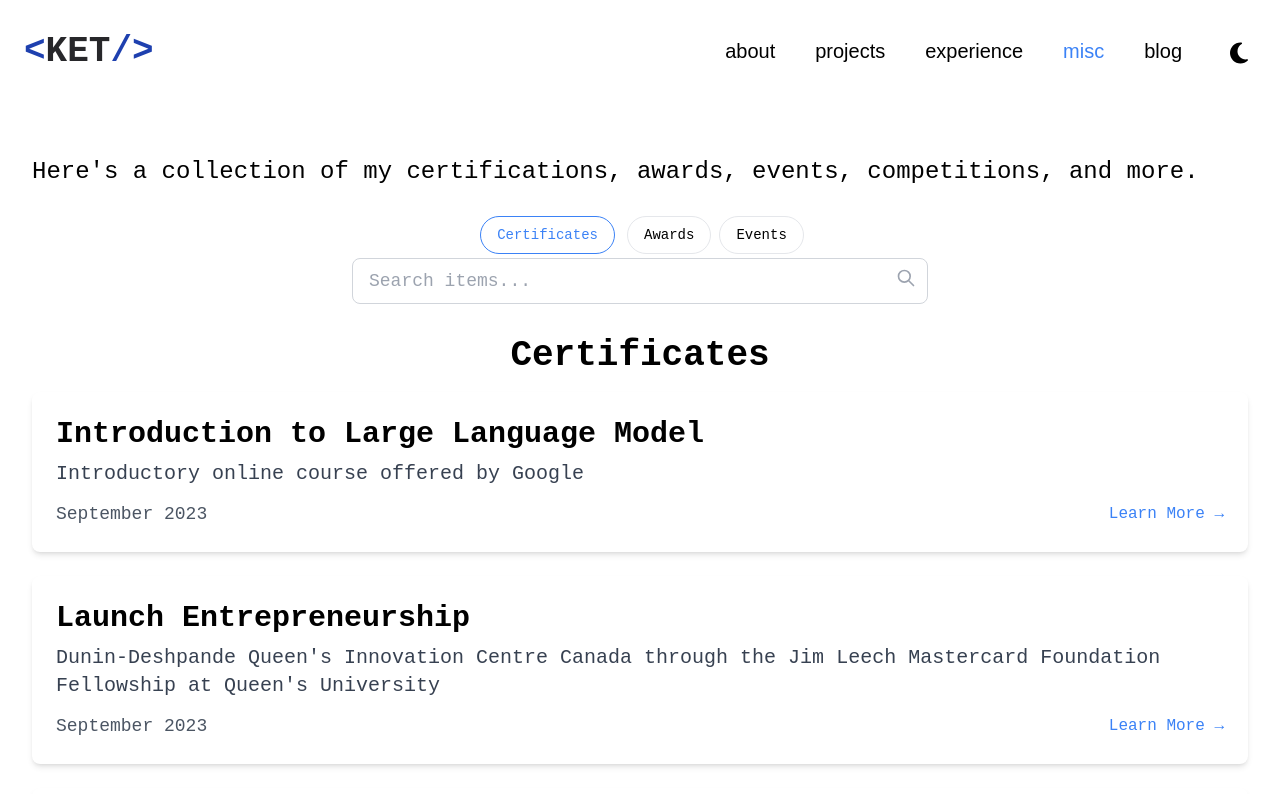
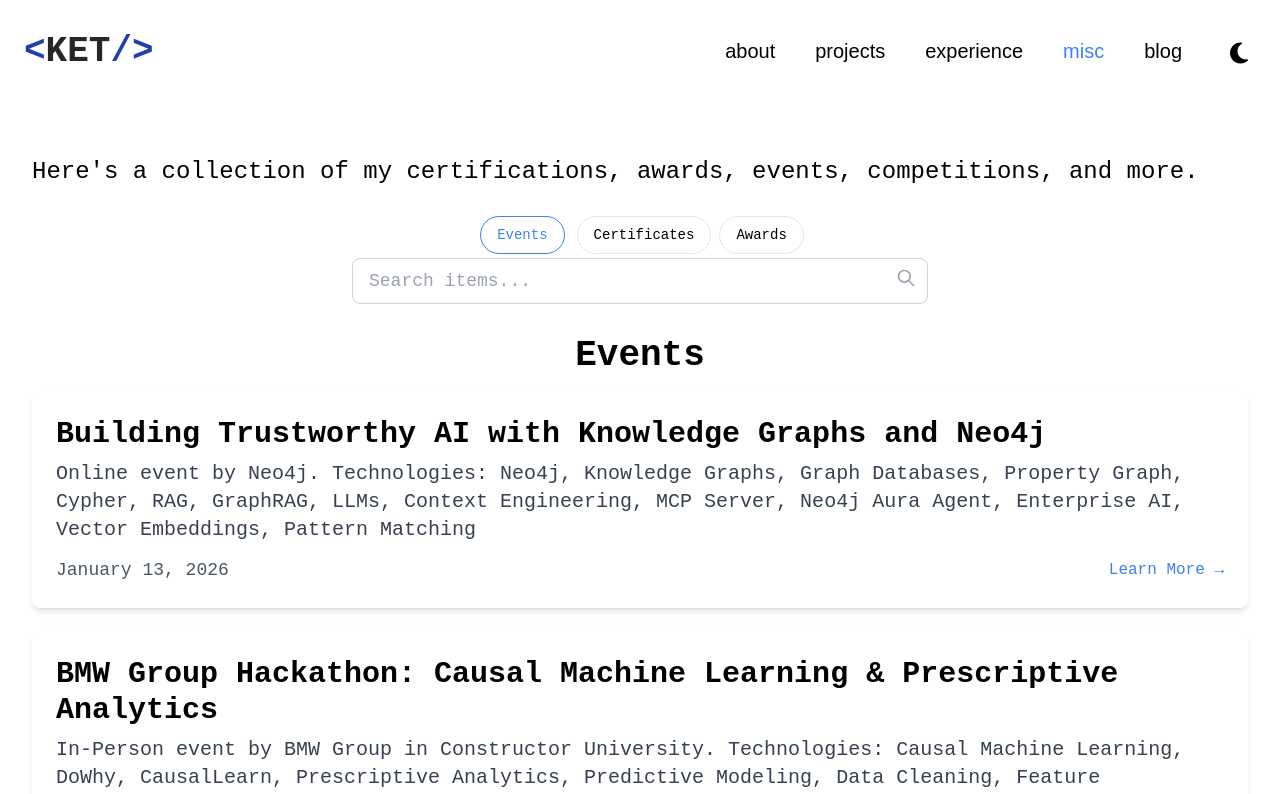
Before and after one commit to 9117KET/my-portfolio, a React (Vite) app: page /misc in a window 1280 px wide. Shown: the top 794 px of the page. Built offline with nearby package versions, Linux system fonts and the light colour scheme.

Commit message:
updated eevnt with bmw hackathon

```diff
--- a/src/data/events.ts
+++ b/src/data/events.ts
@@ -38,6 +38,63 @@ import { Event } from "../types/event";
  * - Applications section connects learning to practical use
  */
 export const events: Event[] = [
+  {
+    id: "bmw-causal-ml-hackathon",
+    title:
+      "BMW Group Hackathon: Causal Machine Learning & Prescriptive Analytics",
+    date: "2025",
+    eventType: "In-Person",
+    organizer: "BMW Group",
+    location: "Constructor University",
+    technologies: [
+      "Causal Machine Learning",
+      "DoWhy",
+      "CausalLearn",
+      "Prescriptive Analytics",
+      "Predictive Modeling",
+      "Data Cleaning",
+      "Feature Engineering",
+      "Model Training",
+      "Data Visualization",
+      "Dashboard Development",
+      "Sensor Data Analysis",
+      "Manufacturing Analytics",
+      "Python",
+      "Machine Learning",
+      "Statistical Analysis",
+      "Causal Inference",
+      "DAG (Directed Acyclic Graphs)",
+      "Counterfactual Analysis",
+    ],
+    keyTakeaways: [
+      "Causal Machine Learning goes beyond correlation to identify cause-and-effect relationships, enabling actionable insights in manufacturing processes",
+      "DoWhy is a Python library that provides a unified interface for causal inference, implementing the four-step process: model, identify, estimate, and refute causal effects",
+      "CausalLearn is an open-source library that offers advanced causal discovery algorithms, including constraint-based, score-based, and functional causal model methods",
+      "Prescriptive Analytics extends beyond prediction to recommend specific actions that optimize outcomes, answering 'what should we do?' rather than just 'what will happen?'",
+      "Working with real production data (44,818 training points, 376 test points) from BMW's Dingolfing facility provided authentic experience with industrial-scale datasets",
+      "Sensor data from 370+ sensors requires sophisticated feature engineering and dimensionality reduction techniques to extract meaningful patterns",
+      "Causal models can identify which sensor readings or process parameters actually cause OK/NOK outcomes, not just correlate with them",
+      "The challenge required balancing model accuracy with interpretability, as prescriptive recommendations need to be explainable to manufacturing engineers",
+      "Dashboard visualization is crucial for translating complex ML outputs into actionable insights for non-technical stakeholders",
+      "Team collaboration in a time-constrained environment (3 days) required effective task distribution, parallel workstreams, and continuous integration of components",
+      "Causal inference helps answer counterfactual questions: 'What would happen if we changed this parameter?' enabling true prescriptive recommendations",
+      "The hackathon emphasized the importance of data cleaning and preprocessing, as real-world manufacturing data contains missing values, outliers, and inconsistencies",
+    ],
+    applications:
+      "Causal Machine Learning and Prescriptive Analytics have transformative applications across manufacturing and industrial operations. In automotive production, these techniques can identify root causes of quality issues, predict equipment failures before they occur, and recommend optimal process parameter adjustments to maximize yield rates. The approach enables manufacturers to move from reactive problem-solving to proactive optimization, reducing waste, improving quality, and increasing production efficiency. Beyond manufacturing, causal ML applies to healthcare (identifying treatment effectiveness), finance (understanding market drivers), and supply chain management (optimizing inventory levels). The key advantage is moving beyond 'what happened' to 'why it happened' and 'what should we do about it.' Prescriptive analytics transforms data into actionable recommendations, enabling decision-makers to optimize outcomes based on causal understanding rather than mere correlations. This is particularly valuable in complex systems with many interacting variables, where traditional machine learning might identify spurious correlations that don't hold under intervention.",
+    experience:
+      "This was my very first hackathon experience, and it was an incredible introduction to competitive data science and real-world industrial applications. BMW Group hosted an exclusive three-day hackathon for Constructor University students, focusing on Causal Machine Learning - a field that goes beyond traditional predictive modeling to understand cause-and-effect relationships.\n\n" +
+      "The challenge was centered around Causal Machine Learning and Prescriptive Analytics, working with a real BMW dataset collected at their Dingolfing production center. We received 44,818 training data points and 376 testing data points, representing sensor readings from over 370 sensors monitoring car part production processes. Our task was to build a Causal ML model using either DoWhy or CausalLearn to predict whether a car part would be OK (acceptable) or NOK (Not OK) after processing.\n\n" +
+      "Causal Machine Learning fundamentally differs from traditional ML by focusing on causal relationships rather than correlations. While standard ML might identify that 'high temperature correlates with NOK,' causal ML determines whether 'high temperature causes NOK' - a critical distinction for prescriptive recommendations. We used DoWhy, a Python library that implements a four-step causal inference framework: (1) Model - create a causal graph representing relationships, (2) Identify - determine if the causal effect can be estimated from data, (3) Estimate - compute the causal effect using methods like propensity score matching or instrumental variables, and (4) Refute - test the robustness of our estimates.\n\n" +
+      "The data cleaning process was extensive, as manufacturing sensor data contains missing values, outliers, and inconsistencies. We implemented techniques like median imputation for missing values, outlier detection using IQR (Interquartile Range) methods, and feature engineering to create meaningful aggregations from the 370+ sensor readings. Feature selection was crucial - we needed to identify which sensors actually influence part quality, not just correlate with it.\n\n" +
+      "Building the causal model required constructing a Directed Acyclic Graph (DAG) representing our understanding of the manufacturing process. This involved domain knowledge about which sensors might causally influence others and the final OK/NOK outcome. DoWhy's refutation methods helped us validate our causal assumptions, testing whether our estimates were robust to different assumptions.\n\n" +
+      "The prescriptive analytics component was particularly challenging - we needed to provide specific recommendations to increase OK outcomes or reduce NOK probabilities. This required counterfactual analysis: 'If we adjust sensor X from value A to value B, what would be the expected change in OK probability?' We developed a recommendation engine that suggested optimal parameter adjustments based on causal effect estimates.\n\n" +
+      "Creating the dashboard was essential for presenting our solution. We built visualizations showing: (1) Causal graph structure, (2) Feature importance based on causal effects (not correlations), (3) Predicted probabilities for test cases, (4) Prescriptive recommendations with expected impact, and (5) Model performance metrics. The dashboard needed to be interpretable by manufacturing engineers, not just data scientists.\n\n" +
+      "Working as a team with Mohamed Goda Ebrahim, Nuraly Astanakulov, and Fortune Atiba was both challenging and rewarding. We divided responsibilities: data cleaning and preprocessing, causal model development, prescriptive analytics implementation, and dashboard creation. The three-day timeline was intense - we brainstormed approaches even during non-hackathon hours, iterating on our solution based on preliminary results.\n\n" +
+      "The experience taught me the importance of causal thinking in machine learning. Traditional ML models can achieve high accuracy but may fail when deployed if they rely on spurious correlations. Causal ML provides a framework for building more robust, interpretable models that can guide real-world interventions. The hackathon also highlighted the value of clear communication - translating complex causal inference results into actionable recommendations for domain experts.\n\n" +
+      "This hackathon was an intense but valuable learning experience that introduced me to advanced ML concepts, real-world industrial data challenges, and the collaborative dynamics of competitive data science. The combination of theoretical causal inference methods with practical manufacturing problems created a perfect learning environment that I'll carry forward into future projects.",
+    link: "https://www.bmwgroup.com/",
+  },
   {
     id: "neo4j-knowledge-graphs-ai-webinar",
     title: "Building Trustworthy AI with Knowledge Graphs and Neo4j",
--- a/src/pages/Misc.tsx
+++ b/src/pages/Misc.tsx
@@ -5,12 +5,12 @@ import styles from "../utils/style";
 import { certificates, awards, events } from "../utils/constants";
 import { Event } from "../types/event";
 
-const categories = ["Certificates", "Awards", "Events"];
+const categories = ["Events", "Certificates", "Awards"];
 
 const itemsToShow = {
+  Events: events,
   Certificates: certificates,
   Awards: awards,
-  Events: events,
 };
 
 type Category = keyof typeof itemsToShow;
```
